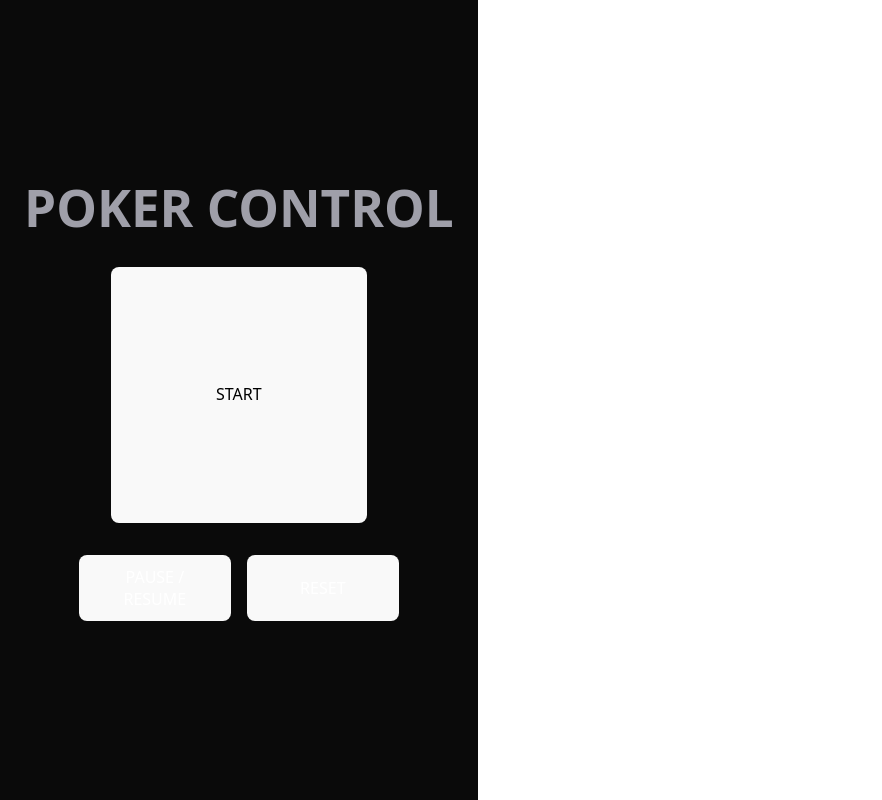
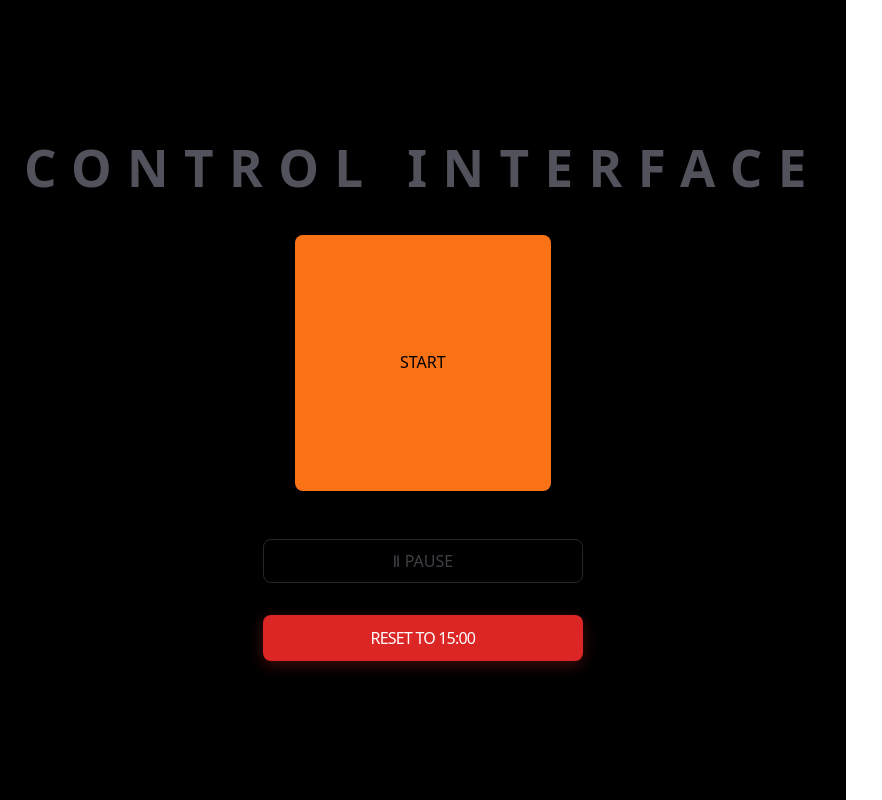
Before and after one commit to attesz1994/poker-timer, a React (Vite) app: page / in a window 1280 px wide. Shown: the whole page, without its empty margins (0-882 px from the left). Built offline with nearby package versions, Linux system fonts and the light colour scheme; no server answers; the database is empty.

Commit message:
feat: coloring and reset button

```diff
--- a/src/pages/Controller.jsx
+++ b/src/pages/Controller.jsx
@@ -1,33 +1,47 @@
+import { useEffect, useState } from "react";
 import { db } from "../firebase";
-import { doc, setDoc, getDoc, updateDoc } from "firebase/firestore";
+import { doc, setDoc, getDoc, updateDoc, onSnapshot } from "firebase/firestore";
 
 export default function Controller() {
+  const GAME_ID = "poker-night";
+  const DURATION = 15 * 60 * 1000;
+  const [status, setStatus] = useState("stopped");
+
+  useEffect(() => {
+    const unsub = onSnapshot(doc(db, "games", GAME_ID), (snap) => {
+      if (snap.exists()) {
+        setStatus(snap.data().status);
+      }
+    });
+    return () => unsub();
+  }, []);
+
   const startTimer = async () => {
-    const durationMs = 15 * 60 * 1000;
-    const endTime = Date.now() + durationMs;
-
-    await setDoc(doc(db, "games", "poker-night"), {
+    if (status === "running") return;
+    const endTime = Date.now() + DURATION;
+    await setDoc(doc(db, "games", GAME_ID), {
       endTime: endTime,
-      remainingTime: durationMs,
+      remainingTime: DURATION,
       status: "running",
     });
   };
 
   const togglePause = async () => {
-    const docRef = doc(db, "games", "poker-night");
+    if (status === "stopped") return;
+    const docRef = doc(db, "games", GAME_ID);
     const snap = await getDoc(docRef);
+    if (!snap.exists()) return;
     const data = snap.data();
 
     if (data.status === "running") {
-      // PAUSING: Calculate how much time is left right now and save it
       const remaining = data.endTime - Date.now();
       await updateDoc(docRef, {
         status: "paused",
-        remainingTime: remaining,
+        remainingTime: Math.max(0, remaining),
+        endTime: null,
       });
-    } else {
-      // RESUMING: Create a NEW endTime based on the saved remainingTime
-      const newEndTime = Date.now() + data.remainingTime;
+    } else if (data.status === "paused") {
+      const newEndTime = Date.now() + (data.remainingTime || 0);
       await updateDoc(docRef, {
         status: "running",
         endTime: newEndTime,
@@ -35,29 +49,100 @@ export default function Controller() {
     }
   };
 
+  const resetToStart = async () => {
+    await setDoc(doc(db, "games", GAME_ID), {
+      endTime: null,
+      remainingTime: DURATION,
+      status: "stopped",
+    });
+  };
+
+  const getButtonColor = () => {
+    if (status === "running") return "#065f46";
+    if (status === "paused") return "#eab308";
+    return "#f97316";
+  };
+
+  const getPauseButtonStyles = () => {
+    if (status === "stopped")
+      return { bg: "#000000", text: "#3f3f46", border: "#27272a" };
+    if (status === "running")
+      return { bg: "#eab308", text: "#000000", border: "#ca8a04" };
+    if (status === "paused")
+      return { bg: "#f97316", text: "#000000", border: "#fb923c" };
+  };
+
+  const styles = getPauseButtonStyles();
+
   return (
-    <div className="min-h-screen bg-neutral-950 flex flex-col items-center justify-center p-6 text-white font-sans">
-      <h1 className="text-2xl font-bold mb-8 text-zinc-400">POKER CONTROL</h1>
+    <div className="min-h-screen bg-black flex flex-col items-center justify-center p-6 text-white font-sans overflow-hidden">
+      <style>
+        {`
+          @keyframes subtlePulse {
+            0% { transform: scale(1); opacity: 1; }
+            50% { transform: scale(0.97); opacity: 0.7; }
+            100% { transform: scale(1); opacity: 1; }
+          }
+          .animate-subtle { animation: subtlePulse 3s ease-in-out infinite; }
+        `}
+      </style>
+
+      <h1 className="text-zinc-600 tracking-[0.3em] font-bold mb-10 uppercase text-[10px]">
+        Control Interface
+      </h1>
 
       <button
         onClick={startTimer}
-        className="w-64 h-64 bg-orange-500 rounded-full text-black font-black text-4xl mb-8"
+        disabled={status === "running" || status === "paused"}
+        style={{
+          backgroundColor: getButtonColor(),
+          cursor:
+            status === "running" || status === "paused" ? "default" : "pointer",
+          transition: "all 0.5s ease",
+        }}
+        className={`w-64 h-64 rounded-full text-black font-black text-4xl mb-12 flex items-center justify-center
+          ${status === "running" ? "animate-subtle text-emerald-400" : ""}
+          ${
+            status === "paused"
+              ? "text-yellow-900 border-8 border-yellow-600"
+              : ""
+          }
+          ${status === "stopped" ? "active:scale-95 shadow-2xl" : ""}
+        `}
       >
-        START
+        {status === "running"
+          ? "LIVE"
+          : status === "paused"
+          ? "PAUSED"
+          : "START"}
       </button>
 
-      <div className="grid grid-cols-2 gap-4 w-full max-w-xs">
+      <div className="flex flex-col gap-4 w-full max-w-xs">
         <button
           onClick={togglePause}
-          className="bg-zinc-800 py-6 rounded-2xl font-bold text-xl active:bg-zinc-700"
+          disabled={status === "stopped"}
+          style={{
+            backgroundColor: styles.bg,
+            color: styles.text,
+            borderColor: styles.border,
+            cursor: status === "stopped" ? "not-allowed" : "pointer",
+          }}
+          className="w-full py-6 rounded-2xl font-bold text-xl border transition-all duration-300"
         >
-          PAUSE / RESUME
+          {status === "paused" ? "▶ RESUME" : "Ⅱ PAUSE"}
         </button>
+
+        {/* THE BIG RED RESET BUTTON */}
         <button
-          onClick={startTimer}
-          className="bg-zinc-800 py-6 rounded-2xl font-bold text-xl active:bg-zinc-700"
+          onClick={resetToStart}
+          style={{
+            backgroundColor: "#dc2626", // Forced Red-600
+            color: "white",
+            boxShadow: "0 4px 15px rgba(220, 38, 38, 0.3)",
+          }}
+          className="w-full py-5 active:scale-95 text-white font-black rounded-2xl transition-all mt-4 uppercase tracking-tighter text-lg border-none"
         >
-          RESET
+          Reset to 15:00
         </button>
       </div>
     </div>
--- a/src/pages/Display.jsx
+++ b/src/pages/Display.jsx
@@ -1,12 +1,12 @@
-import { useEffect, useState } from "react";
+import { useEffect, useState, useRef } from "react";
 import { db } from "../firebase";
 import { doc, onSnapshot } from "firebase/firestore";
 
 export default function Display() {
   const [timeLeft, setTimeLeft] = useState("15:00");
   const [status, setStatus] = useState("stopped");
+  const timerRef = useRef(null);
 
-  // Helper function to turn milliseconds into 00:00 format
   const formatTime = (ms) => {
     if (ms <= 0) return "00:00";
     const mins = Math.floor(ms / 60000);
@@ -17,59 +17,69 @@ export default function Display() {
   };
 
   useEffect(() => {
-    const unsub = onSnapshot(doc(db, "games", "poker-night"), (doc) => {
-      const data = doc.data();
+    const unsub = onSnapshot(doc(db, "games", "poker-night"), (snapshot) => {
+      const data = snapshot.data();
       if (!data) return;
+      setStatus(data.status);
+      if (timerRef.current) clearInterval(timerRef.current);
 
-      setStatus(data.status);
-
-      if (data.status === "paused") {
-        // Just show the frozen time from the database
+      if (data.status === "running" && data.endTime) {
+        timerRef.current = setInterval(() => {
+          const now = Date.now();
+          const diff = data.endTime - now;
+          if (diff <= 0) {
+            setTimeLeft("00:00");
+            clearInterval(timerRef.current);
+          } else {
+            setTimeLeft(formatTime(diff));
+          }
+        }, 100);
+      } else {
         setTimeLeft(formatTime(data.remainingTime));
-      } else if (data.status === "running") {
-        // Start a local interval to tick down
-        const interval = setInterval(() => {
-          const now = Date.now();
-          const difference = data.endTime - now;
-
-          if (difference <= 0) {
-            setTimeLeft("00:00");
-            clearInterval(interval);
-          } else {
-            setTimeLeft(formatTime(difference));
-          }
-        }, 1000);
-
-        return () => clearInterval(interval);
       }
     });
+    return () => {
+      unsub();
+      if (timerRef.current) clearInterval(timerRef.current);
+    };
+  }, []);
 
-    return () => unsub();
-  }, []);
+  const getClockColor = () => {
+    if (status === "running") return "text-emerald-500";
+    if (status === "paused") return "text-yellow-500"; // Yellow for Paused
+    return "text-orange-500"; // Orange for Ready
+  };
+
+  const getBadgeStyles = () => {
+    if (status === "running")
+      return "border-emerald-500/50 bg-emerald-500/10 text-emerald-500";
+    if (status === "paused")
+      return "border-yellow-500/50 bg-yellow-500/10 text-yellow-500"; // Yellow Badge
+    return "border-orange-500/50 bg-orange-500/10 text-orange-500";
+  };
+
+  const getStatusLabel = () => {
+    if (status === "running") return "Game Live";
+    if (status === "paused") return "Timer Paused";
+    return "Ready to Start";
+  };
 
   return (
     <div className="h-screen bg-black flex flex-col items-center justify-center overflow-hidden">
-      <div className="text-zinc-500 text-3xl font-bold uppercase tracking-[1em] mb-4">
+      <div className="text-zinc-600 text-2xl font-bold uppercase tracking-[0.5em] mb-4">
         Tournament Clock
       </div>
-
       <h1
-        className={`text-[35vw] font-mono font-black leading-none transition-all duration-500 ${
-          status === "running"
-            ? "text-orange-500 drop-shadow-[0_0_80px_rgba(249,115,22,0.3)]"
-            : "text-zinc-800"
-        }`}
+        className={`text-[30vw] font-mono font-black leading-none transition-colors duration-700 ${getClockColor()}`}
       >
         {timeLeft}
       </h1>
-
-      <div className="mt-10">
-        <p className="text-zinc-600 uppercase font-bold text-xl text-center">
-          Status
-        </p>
-        <p className="text-white text-6xl font-bold font-mono text-center uppercase">
-          {status}
-        </p>
+      <div
+        className={`mt-8 px-10 py-3 border-2 rounded-full transition-all duration-500 ${getBadgeStyles()}`}
+      >
+        <span className="font-bold uppercase tracking-[0.3em] text-xl">
+          {getStatusLabel()}
+        </span>
       </div>
     </div>
   );
```
